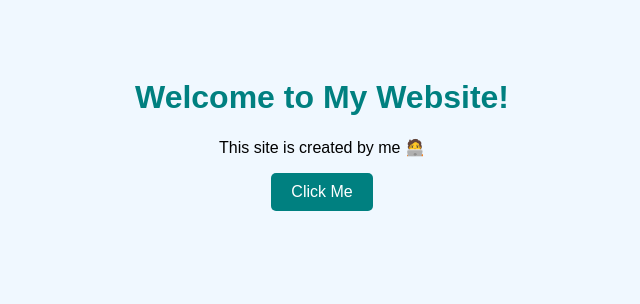
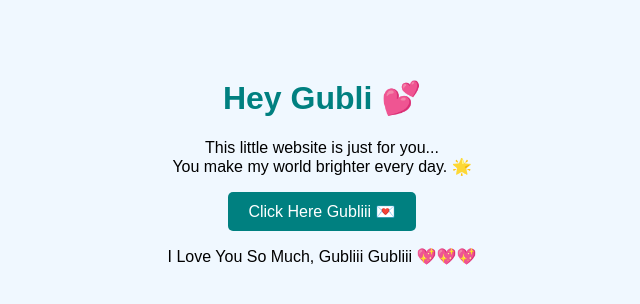
Before and after one commit to Krishan-Das/my-web, a plain HTML site: page index.html in a window 1280 px wide. Shown: the whole page, without its empty margins (318-958 px from the left). Drawn offline with Linux system fonts and the light colour scheme.

Commit message:
Update index.html

```diff
--- a/index.html
+++ b/index.html
@@ -1,14 +1,20 @@
 <!DOCTYPE html>
 <html lang="en">
 <head>
-  <meta charset="UTF-8">
-  <title>My First Website</title>
-  <link rel="stylesheet" href="style.css">
+  <meta charset="UTF-8" />
+  <meta name="viewport" content="width=device-width, initial-scale=1.0"/>
+  <title>For My Gubli 💖</title>
+  <link rel="stylesheet" href="style.css"/>
 </head>
 <body>
-  <h1>Welcome to My Website!</h1>
-  <p>This site is created by me 🧑‍💻</p>
-  <button onclick="sayHi()">Click Me</button>
+  <div class="container">
+    <h1 class="heading">Hey Gubli 💕</h1>
+    <p class="msg">This little website is just for you...<br>You make my world brighter every day. 🌟</p>
+
+    <button onclick="showLove()" class="love-button">Click Here Gubliii 💌</button>
+
+    <p id="secretMsg" class="secret hide">I Love You So Much, Gubliii Gubliii 💖💖💖</p>
+  </div>
 
   <script src="script.js"></script>
 </body>
```
